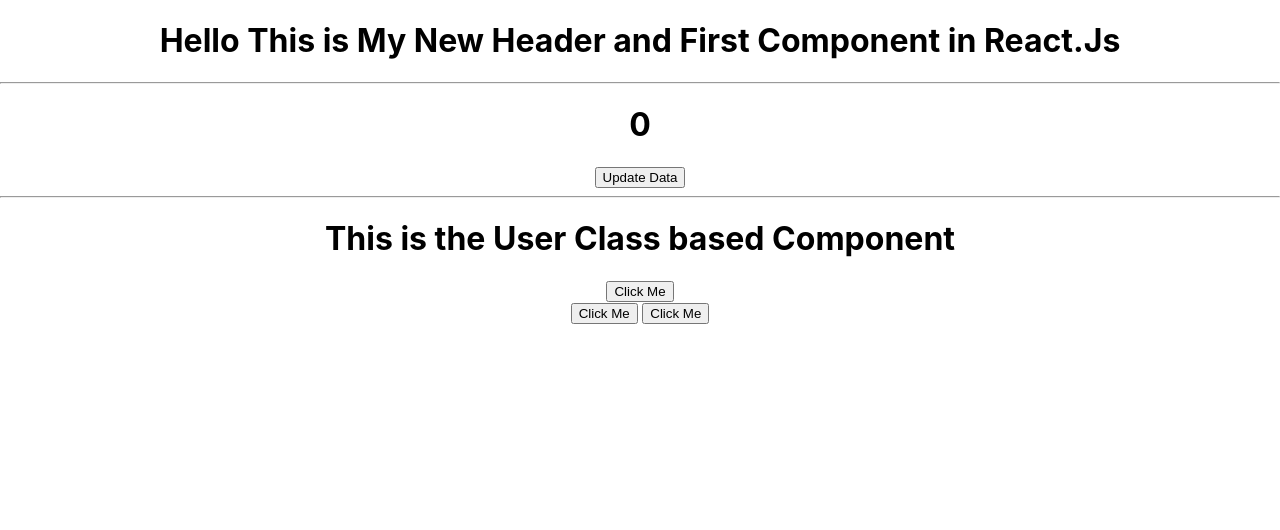
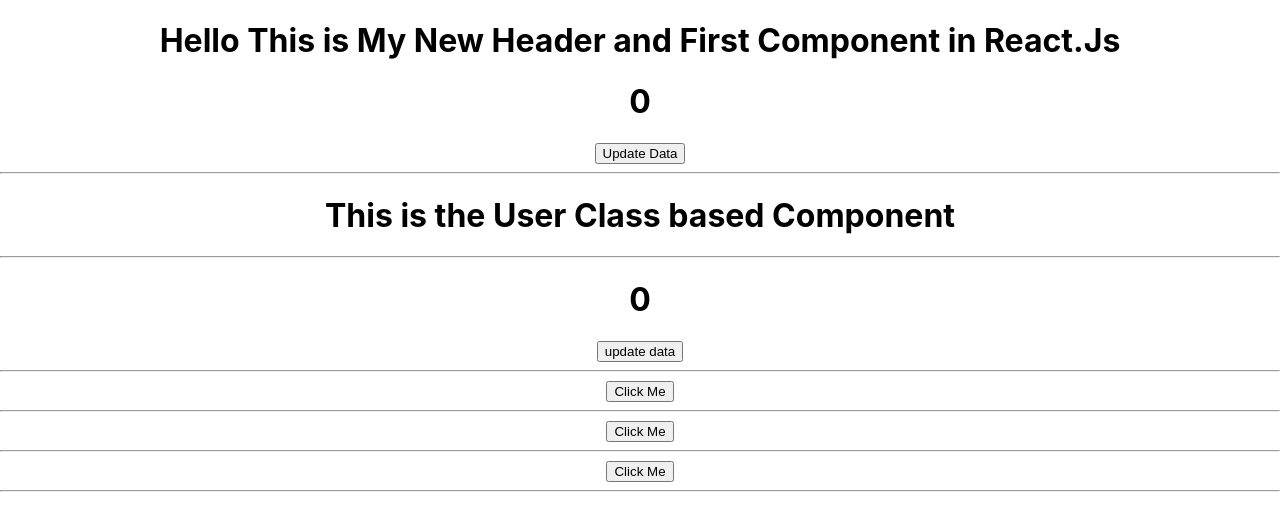
Before and after one commit to rohitanchal/learn-react, a React (Create React App) app: page / in a window 1280 px wide. Shown: the top 530 px of the page. Built offline with nearby package versions, Linux system fonts and the light colour scheme.

Commit message:
learned state in class component

```diff
--- a/src/App.js
+++ b/src/App.js
@@ -14,11 +14,10 @@ function App() {
       <Header />
       <User />
 
-
-      <button onClick={() => alert("Hello")}>Click Me</button>
+      <button onClick={() => alert("Hello")}>Click Me</button><hr />
       <div>
-        <button onClick={alertmsg}>Click Me</button> {/*called alert without arrow function*/}
-        <button onClick={() => alertmsg()}>Click Me</button> {/*called alert with arrow function*/}
+        <button onClick={alertmsg}>Click Me</button> {/*called alert without arrow function*/}<hr />
+        <button onClick={() => alertmsg()}>Click Me</button> {/*called alert with arrow function*/}<hr />
       </div>
 
 
--- a/src/Header.js
+++ b/src/Header.js
@@ -3,11 +3,11 @@ function Header() //header Component function based
 {
     const [data, setData] = useState(0);
     function updatedata() {
-        setData(data+1);
+        setData(data+100);
     }
     return (
         <div>
-            <h1>Hello This is My New Header and First Component in React.Js</h1><hr />
+            <h1>Hello This is My New Header and First Component in React.Js</h1>
 
             <h1>{data}</h1>
             <button onClick={updatedata}>Update Data</button>
--- a/src/User.js
+++ b/src/User.js
@@ -1,10 +1,22 @@
 import React, { Component } from "react";
 
 class User extends Component { //User Component class based
+    constructor(){
+        super(); //without super function you can not access the variable
+        this.state = {data: 0}; //data is like variable
+    }
+    userfun(){  // this the function we can use without declering functipon keyword
+        // alert("userfun is called"); // after clicking the button alert message will apear
+        // this.setState({data: "Anchal"});    //it will update the data to already shown
+        this.setState({data:this.state.data + 1});  //it will continuously update the data
+    }
     render() {
         return (
             <div>
-                <h1>This is the User Class based Component</h1>
+
+                <h1>This is the User Class based Component</h1>    <hr/>
+                <h1>{this.state.data}</h1>
+                <button onClick={()=>this.userfun()}>update data</button>    <hr/>
 
             </div>
         )
```
